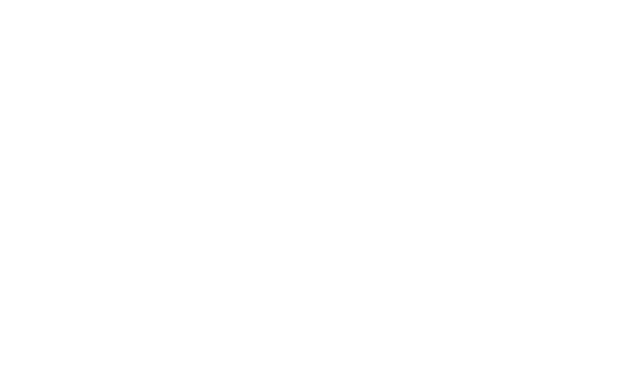
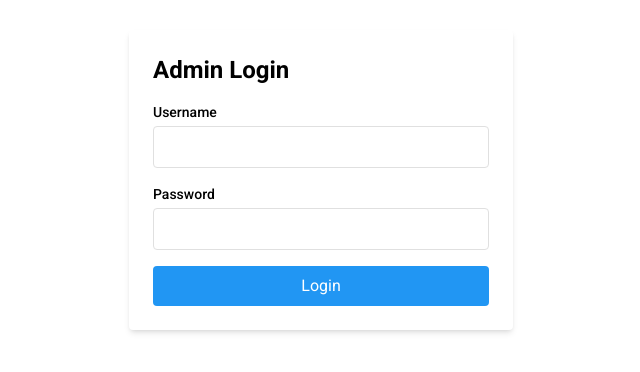
Before and after one commit to just-jinad/ORMBGO, a Next.js app: page /login in a window 1280 px wide. Shown: the part 220-592 px from the top of the page, without its empty margins (319-959 px from the left). Built offline with nearby package versions, Linux system fonts and the light colour scheme.

Commit message:
debugging

```diff
--- a/src/app/api/auth/login.ts
+++ b/src/app/api/auth/login.ts
@@ -1,37 +1,42 @@
 import { NextApiRequest, NextApiResponse } from "next";
-import bcrypt from 'bcryptjs'
-import mongooose from 'mongoose'
+import bcrypt from 'bcryptjs';
+import mongoose from 'mongoose';
 
-const MONGODB_URI = 'mongodb+srv://jinadtope66:Aderinto2@cluster0.jph7qff.mongodb.net/ormbgo?retryWrites=true&w=majority'
+const MONGODB_URI = 'mongodb+srv://jinadtope66:Aderinto2@cluster0.jph7qff.mongodb.net/ormbgo?retryWrites=true&w=majority';
 
-const adminSchema = new mongooose.Schema({
-    username: {type: String, required: true},
-    password: {type: String, required: true}
-})
+const adminSchema = new mongoose.Schema({
+    username: { type: String, required: true },
+    password: { type: String, required: true },
+});
 
+const Admin = mongoose.models.Admin || mongoose.model('Admin', adminSchema);
 
-const Admin = mongooose.models.Admin || mongoose.model('Admin', adminSchema)
-
-export default async function handler(req: NextApiRequest, res:NextApiResponse){
+export default async function handler(req: NextApiRequest, res: NextApiResponse) {
     if (req.method === 'POST') {
         // Connect to MongoDB
         if (mongoose.connection.readyState === 0) {
-          await mongoose.connect(MONGODB_URI, { useNewUrlParser: true, useUnifiedTopology: true });
+            await mongoose.connect(MONGODB_URI,);
         }
-        const {username, password} = req.body
+        const { username, password } = req.body;
 
-        const adminUser = await Admin.findOne({username})
-        if(!adminUser){
-            return res.status(401).json({message: 'Invalid username or password'})
+        try {
+            // Find the admin user
+            const adminUser = await Admin.findOne({ username });
+            if (!adminUser) {
+                return res.status(401).json({ message: 'Invalid username or password' });
+            }
+
+            // Compare password
+            const matchedPassword = await bcrypt.compare(password, adminUser.password);
+            if (!matchedPassword) {
+                return res.status(401).json({ message: 'Invalid username or password' });
+            }
+
+            return res.status(200).json({ message: 'Login successful' });
+        } catch (error) {
+            return res.status(500).json({ message: 'Server error' });
         }
-
-
-        const matchedPassword = await bcrypt.compare(password, adminUser.password )
-        if(!matchedPassword){
-            return res.status(401).json({message:'Invalid username or password'})
-        }
-        return res.status(200).json({message:'Login Successful'})
+    } else {
+        return res.status(405).json({ message: 'Method not allowed' });
     }
-        return res.status(405).json({message: 'Method not supported Allowed'})
-
 }
--- a/src/app/login/page.tsx
+++ b/src/app/login/page.tsx
@@ -1,31 +1,74 @@
-import React, { useState } from "react";
+"use client"
+import React, { useState, useEffect } from "react";
 import axios from "axios";
 import { useRouter } from "next/router";
 
+
 const page = () => {
-    const [username, setUserPassword] = useState('')
-    const [password, setPassword] = useState('')
-    const [error, setError] = useState('')
-
-    const router = useRouter()
+  const [username, setUsername] = useState("");
+  const [password, setPassword] = useState("");
+  const [error, setError] = useState("");
+  const [isMounted, setIsMounted] = useState(false)
+//   let router = useRouter();
+  useEffect(()=>{
+    setIsMounted(true)
+  },[])
 
   const handleSubmit = async (e: React.FormEvent) => {
     e.preventDefault();
 
     try {
-          const res = await axios.post('/api/auth/login', { username, password });
+      const res = await axios.post("/api/auth", { username, password });
       if (res.status === 200) {
-            // Redirect to an admin page after successful login
-            router.push('/admin');
+        console.log("Login successful")
+        // router.push("/admin");
+      }else {
+        console.log(res)
       }
+
     } catch (err) {
-          setError('Invalid username or password');
+    console.log(err)
+      setError("Invalid username or password");
     }
   };
+//   if (!isMounted) {
+//     return null;
+//   }
 
-  return <>
-
-  </>;
+  return (
+    <div className="min-h-screen flex items-center justify-center">
+      <form onSubmit={handleSubmit} className="bg-white p-6 rounded shadow-md w-full max-w-sm">
+        <h2 className="text-2xl font-bold mb-4">Admin Login</h2>
+        {error && <p className="text-red-500">{error}</p>}
+        <div className="mb-4">
+          <label className="block text-sm font-medium">Username</label>
+          <input
+            type="text"
+            value={username}
+            onChange={(e) => setUsername(e.target.value)}
+            className="mt-1 block w-full px-3 py-2 border border-gray-300 rounded"
+            required
+          />
+        </div>
+        <div className="mb-4">
+          <label className="block text-sm font-medium">Password</label>
+          <input
+            type="password"
+            value={password}
+            onChange={(e) => setPassword(e.target.value)}
+            className="mt-1 block w-full px-3 py-2 border border-gray-300 rounded"
+            required
+          />
+        </div>
+        <button
+          type="submit"
+          className="w-full bg-blue-500 text-white py-2 px-4 rounded hover:bg-blue-600"
+        >
+          Login
+        </button>
+      </form>
+    </div>
+  );
 };
 
 export default page;
```
Also changed, not shown: src/seedAdmin.ts (+26 -24 lines). Lines whose indentation alone changed are shown as unchanged.
